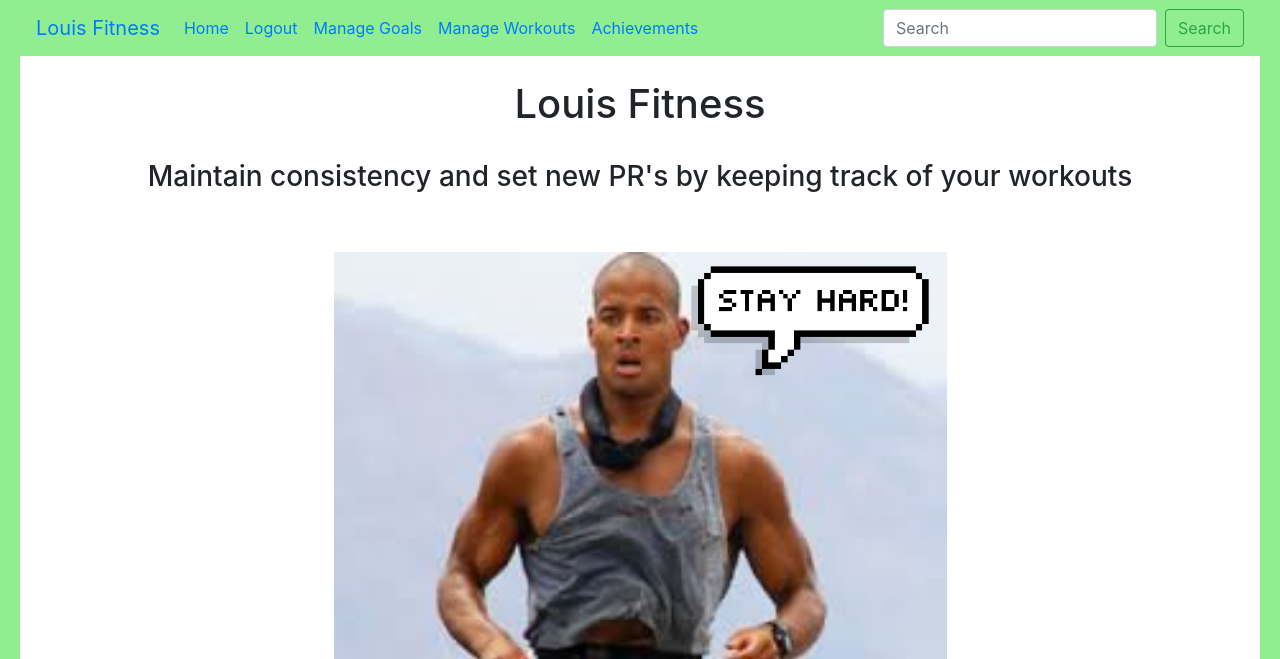
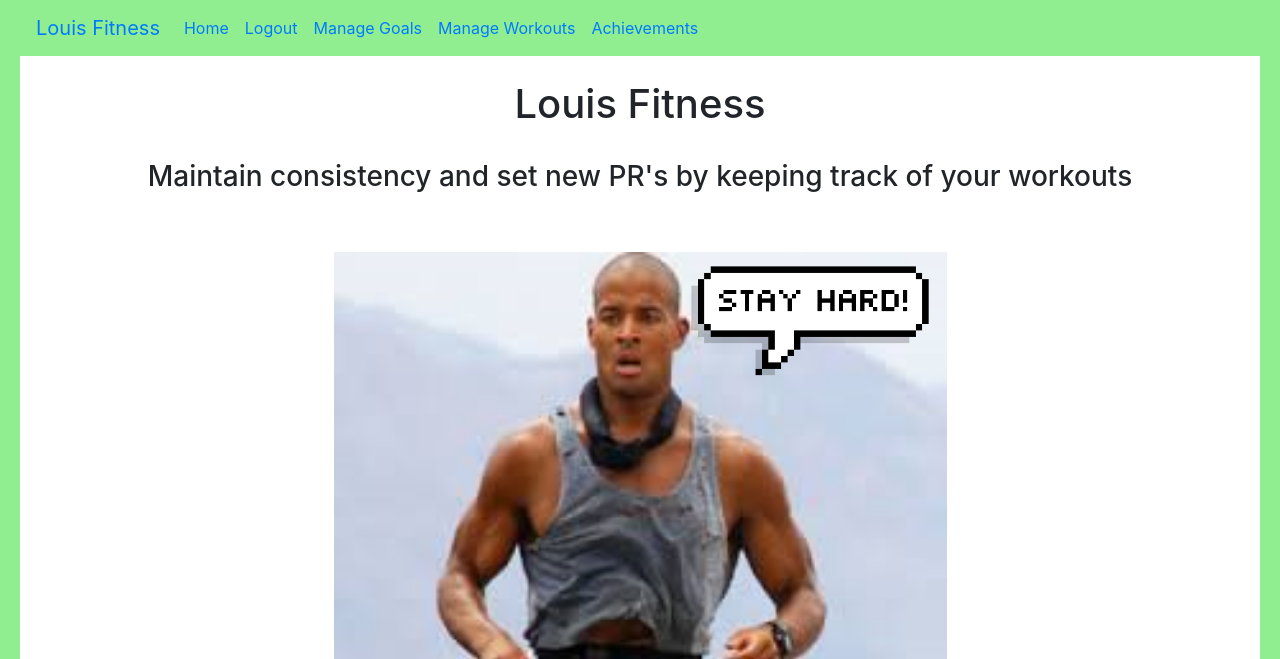
Before and after one commit to LouisFriedmann/Louis-Fitness, a Flask app: page / in a window 1280 px wide. Shown: the top 659 px of the page. Run offline with Flask 3, Linux system fonts and the light colour scheme; a user stored in the database is signed in; some libraries are stand-ins or nearby versions.

Commit message:
Deleted search bar

```diff
--- a/website/templates/base.html
+++ b/website/templates/base.html
@@ -110,10 +110,6 @@
           </li>
           {% endif %}
         </ul>
-        <form class="form-inline my-2 my-lg-0">
-          <input class="form-control mr-sm-2" type="search" placeholder="Search">
-          <button class="btn btn-outline-success my-2 my-sm-0" type="submit">Search</button>
-        </form>
       </div>
     </nav>
     <!--Navbar-->
```
